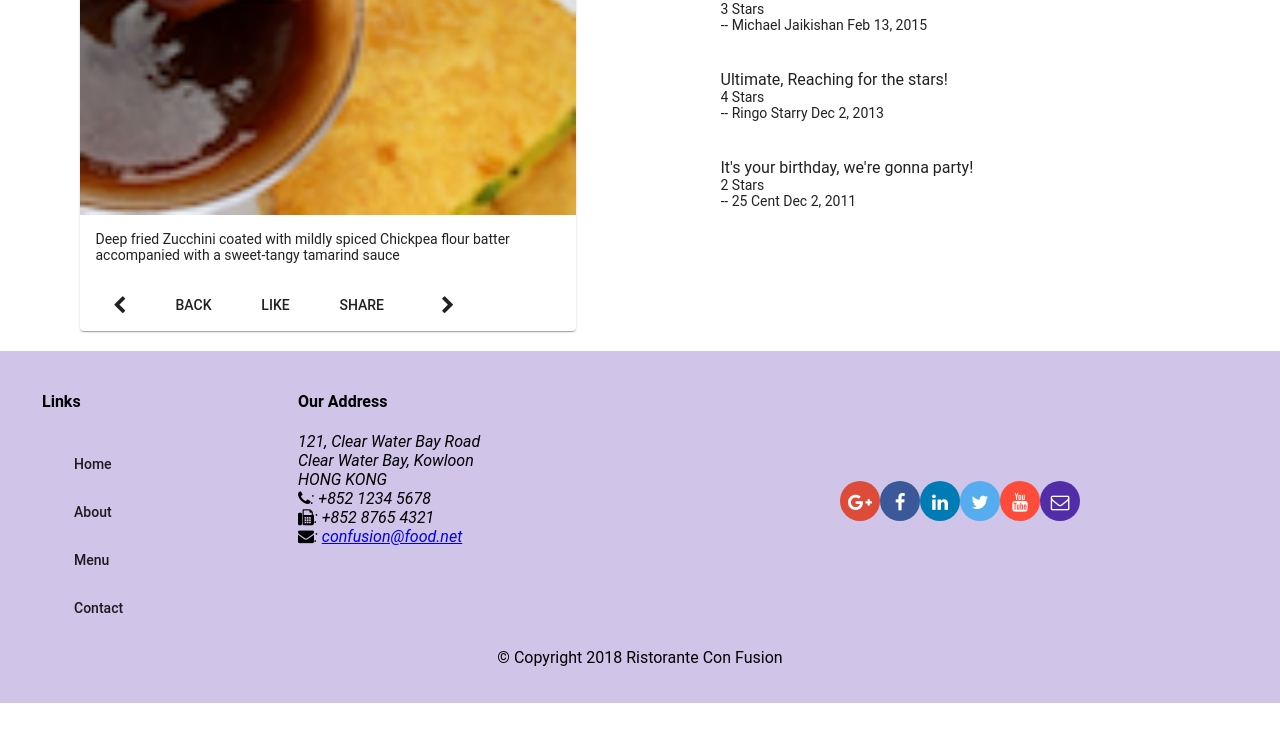
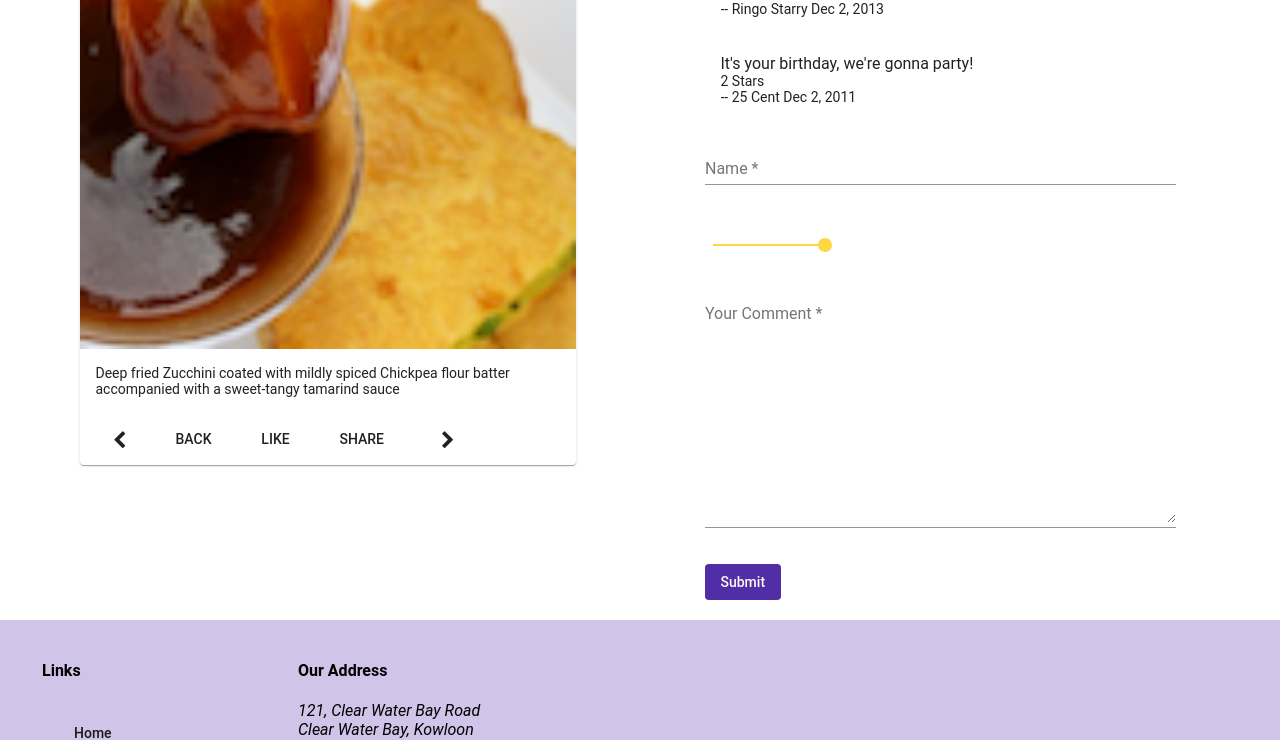
Before and after one commit to SaiPraneeth8790/angular-coursera, an Angular app: page /dishdetail/1 in a window 1280 px wide. Shown: the part 731-1471 px from the top of the page. Before the commit the page ends 1434 px from the top, so only its background shows below. Built offline with nearby package versions, Linux system fonts and the light colour scheme.

Commit message:
assignment-2

```diff
--- a/package.json
+++ b/package.json
@@ -31,7 +31,7 @@
   },
   "devDependencies": {
     "@angular-devkit/build-angular": "~0.8.0",
-    "@angular/cli": "~6.2.1",
+    "@angular/cli": "^6.2.9",
     "@angular/compiler-cli": "^6.1.0",
     "@angular/language-service": "^6.1.0",
     "@types/jasmine": "~2.8.8",
--- a/src/app/app.module.ts
+++ b/src/app/app.module.ts
@@ -27,6 +27,7 @@ import { ReactiveFormsModule } from '@angular/forms'
 import { MatSlideToggleModule } from '@angular/material/slide-toggle';
 import { MatSelectModule } from '@angular/material/select';
 import { MatProgressSpinnerModule } from '@angular/material/progress-spinner';
+import { MatSliderModule } from '@angular/material/slider';
 
 
 import 'hammerjs';
@@ -61,6 +62,7 @@ import { LoginComponent } from './login/login.component';
     MatDialogModule,
     MatButtonModule,
     MatFormFieldModule,
+    MatSliderModule,
     MatInputModule,
     MatCheckboxModule,
     FormsModule,
--- a/src/app/contact/contact.component.ts
+++ b/src/app/contact/contact.component.ts
@@ -13,7 +13,7 @@ export class ContactComponent implements OnInit {
   feedbackForm: FormGroup;
   feedback: Feedback;
   contactType = ContactType;
-  @ViewChild('ffrom') feedbackFormDirective;
+  @ViewChild('fform') feedbackFormDirective;
 
   formErrors = {
     'firstname': '',
--- a/src/app/dishdetail/dishdetail.component.html
+++ b/src/app/dishdetail/dishdetail.component.html
@@ -46,7 +46,50 @@ fxLayoutGap.xs="0">
           <span> -- {{comment.author}} {{comment.date | date}} </span>
         </p>
       </mat-list-item>
+
+    <mat-list-item *ngIf="commentForm.valid">
+      <p mat-line>
+        <span> {{comment.comment}} </span>
+      </p>
+      <p mat-line>
+        <span> {{comment.rating}} Stars</span>
+      </p>
+      <p mat-line>
+        <span> -- {{comment.author}} </span>
+      </p>
+    </mat-list-item>
+
     </mat-list>
+
+    <form novalidate [formGroup]="commentForm" #ffform="ngForm" (ngsubmit)="onSubmit()">
+      <p>
+        <mat-form-field class="full-width"
+          color="{{(formErrors.author) ? 'warn' : 'primary'}}">
+           <input matInput formControlName="author" placeholder="Name" type="text" required>
+           <mat-hint>
+             <span [hidden]="!(formErrors.author)">
+               {{formErrors.author}}
+             </span>
+           </mat-hint>
+          </mat-form-field>
+      </p>
+      <p>
+        <mat-slider formControlName="rating" thumbLabel tickInterval="1" min="1" max="5" step="1" value="5"></mat-slider>
+      </p>
+      <p>
+        <mat-form-field class="full-width"
+          color="{{(formErrors.comment) ? 'warn' : 'primary'}}">
+           <textarea matInput formControlName="comment" placeholder="Your Comment" rows="12" required></textarea>
+           <mat-hint>
+             <span [hidden]="!(formErrors.comment)">
+               {{formErrors.comment}}
+             </span>
+           </mat-hint>
+          </mat-form-field>
+      </p>
+      <button type="submit" mat-button class="background-primary text-floral-white" [disabled]="commentForm.invalid">Submit</button>
+    </form>
+
   </div>
   <div [hidden]="dish">
     <mat-spinner></mat-spinner><h4>Loading . . . Please Wait</h4>
--- a/src/app/dishdetail/dishdetail.component.scss
+++ b/src/app/dishdetail/dishdetail.component.scss
@@ -0,0 +1,11 @@
+.full-width {
+    width: 95%
+}
+
+.half-width {
+    width: 45%
+}
+
+.form-size {
+    width: 75%
+}
--- a/src/app/dishdetail/dishdetail.component.ts
+++ b/src/app/dishdetail/dishdetail.component.ts
@@ -1,9 +1,11 @@
-import { Component, OnInit, Input } from '@angular/core';
+import { Component, OnInit, ViewChild } from '@angular/core';
 import { Dish } from '../shared/dish';
 import { Params, ActivatedRoute } from '@angular/router';
 import { Location } from '@angular/common';
 import { DishService } from '../services/dish.service';
 import { switchMap } from 'rxjs/operators';
+import { FormBuilder, FormGroup, Validators } from '@angular/forms';
+import { Comment } from '../shared/comment';
 
 
 @Component({
@@ -18,9 +20,31 @@ export class DishdetailComponent implements OnInit {
   prev: string;
   next: string;
 
+  commentForm: FormGroup;
+  comment: Comment;
+  @ViewChild('fform') commentFormDirective;
+
+  formErrors = {
+    'author': '',
+    'comment': ''
+  };
+
+  validationMessages = {
+    'author': {
+      'required': 'Author Name is required.',
+      'minlength': 'Author Name must be at least 2 characters long.'
+    },
+    'comment': {
+      'required': 'Comment is required.',
+    }
+  };
+
   constructor(private dishservice: DishService,
     private route: ActivatedRoute,
-    private location: Location) { }
+    private location: Location,
+    private fb:FormBuilder) {
+      this.createForm();
+    }
 
     ngOnInit() {
       this.dishservice.getDishIds().subscribe(dishIds => this.dishIds = dishIds);
@@ -38,4 +62,48 @@ export class DishdetailComponent implements OnInit {
       this.location.back();
     }
 
+    createForm() {
+      this.commentForm = this.fb.group({
+        author: ['', [Validators.required, Validators.minLength(2), Validators.maxLength(25)] ],
+        comment: ['', [Validators.required, Validators.minLength(1)] ],
+        rating: 5
+      });
+
+      this.commentForm.valueChanges
+      .subscribe(data => this.onValueChanged(data));
+
+      this.onValueChanged(); // (re)set validation messages now
+    }
+
+    onValueChanged(data?: any) {
+      if (!this.commentForm) { return; }
+      const form = this.commentForm;
+      for (const field in this.formErrors) {
+        // clear previous error message (if any)
+        this.formErrors[field] = '';
+        const control = form.get(field);
+        if (control && control.dirty && !control.valid) {
+          const messages = this.validationMessages[field];
+          for (const key in control.errors) {
+            this.formErrors[field] += messages[key] + ' ';
+          }
+        }
+    }
+      this.comment = form.value;
+    }
+
+    onSubmit() {
+      this.comment = this.commentForm.value;
+      this.comment.date = new Date().toISOString();
+      this.dish.comments.push(this.comment);
+      console.log(this.comment);
+      this.comment = null;
+      this.commentForm.reset({
+        author: '',
+        comment: '',
+        rating: 5,
+      });
+      this.commentFormDirective.resetForm();
+    }
+
 }
```
Also changed, not shown: 1 other file (tests, documents, lock files or other folders).
